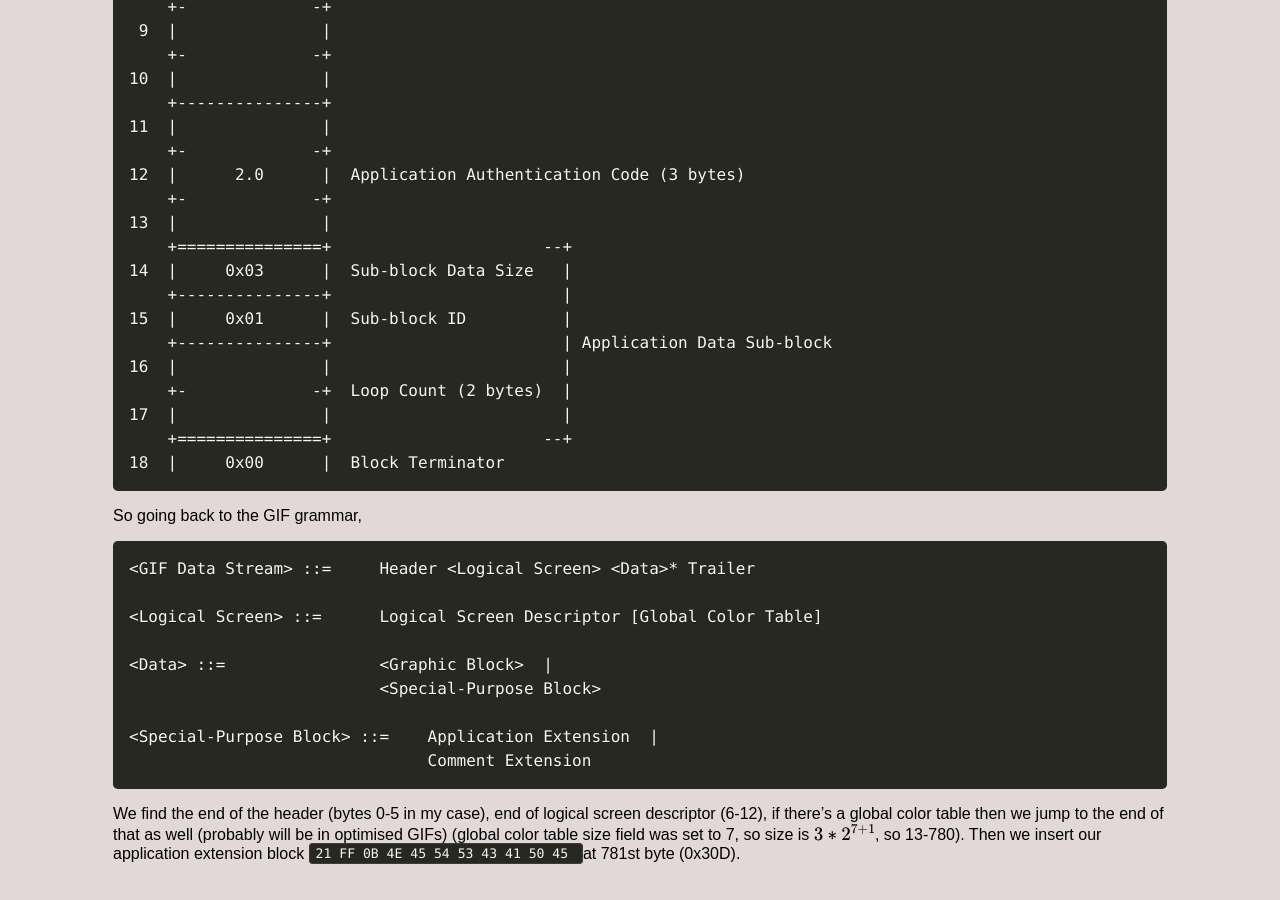
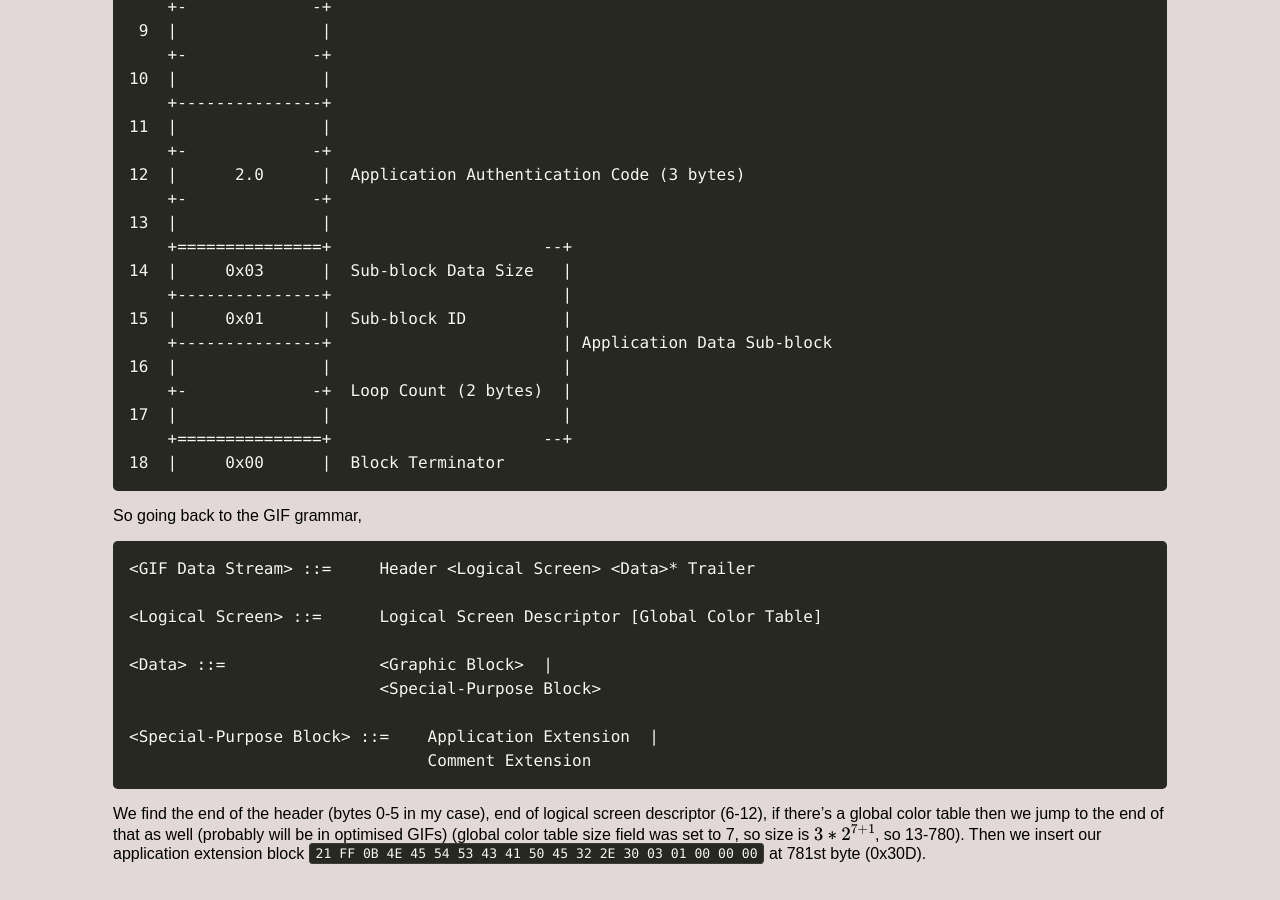
Before and after one commit to jsbaasi/jsbaasi.github.io, a Jekyll site: the page built from _posts/2026-05-04-making-a-gif-loopable.md, in a window 1280 px wide and 900 px high, scrolled down 1396 px. Built offline with Jekyll 4.4.1, drawn with Linux system fonts in a browser that asks for light colours.

Commit message:
vault backup: 2026-05-04 15:16:01

````diff
--- a/_posts/2026-05-04-making-a-gif-loopable.md
+++ b/_posts/2026-05-04-making-a-gif-loopable.md
@@ -91,4 +91,4 @@ So going back to the GIF grammar,
                                Comment Extension
 ```
 
-We find the end of the header (bytes 0-5 in my case), end of logical screen descriptor (6-12), if there's a global color table then we jump to the end of that as well (probably will be in optimised GIFs) (global color table size field was set to 7, so size is $3 * 2^{7+1}$, so 13-780). Then we insert our application extension block `21 FF 0B 4E 45 54 53 43 41 50 45 ` at 781st byte (0x30D).
+We find the end of the header (bytes 0-5 in my case), end of logical screen descriptor (6-12), if there's a global color table then we jump to the end of that as well (probably will be in optimised GIFs) (global color table size field was set to 7, so size is $3 * 2^{7+1}$, so 13-780). Then we insert our application extension block `21 FF 0B 4E 45 54 53 43 41 50 45 32 2E 30 03 01 00 00 00` at 781st byte (0x30D).
````
